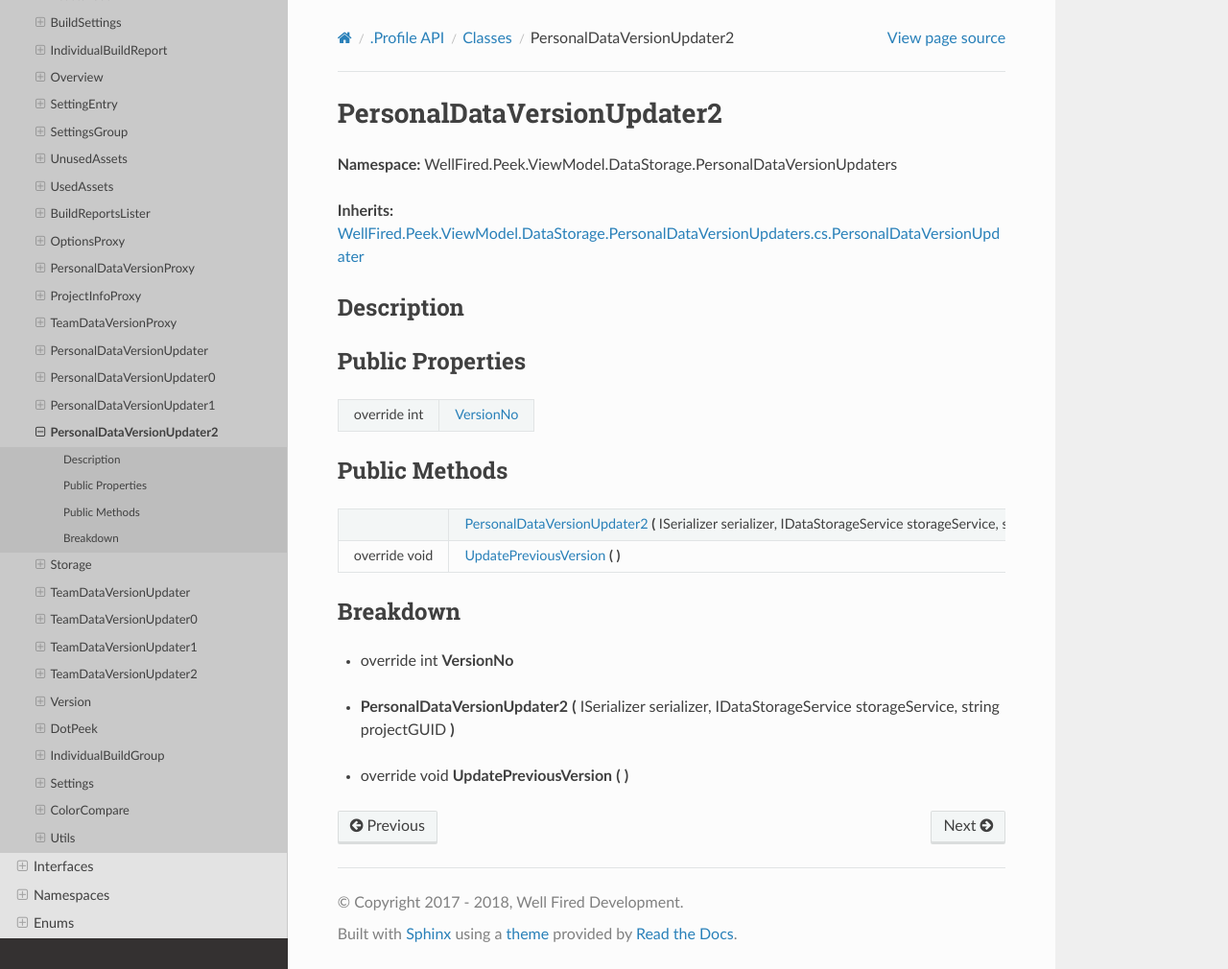
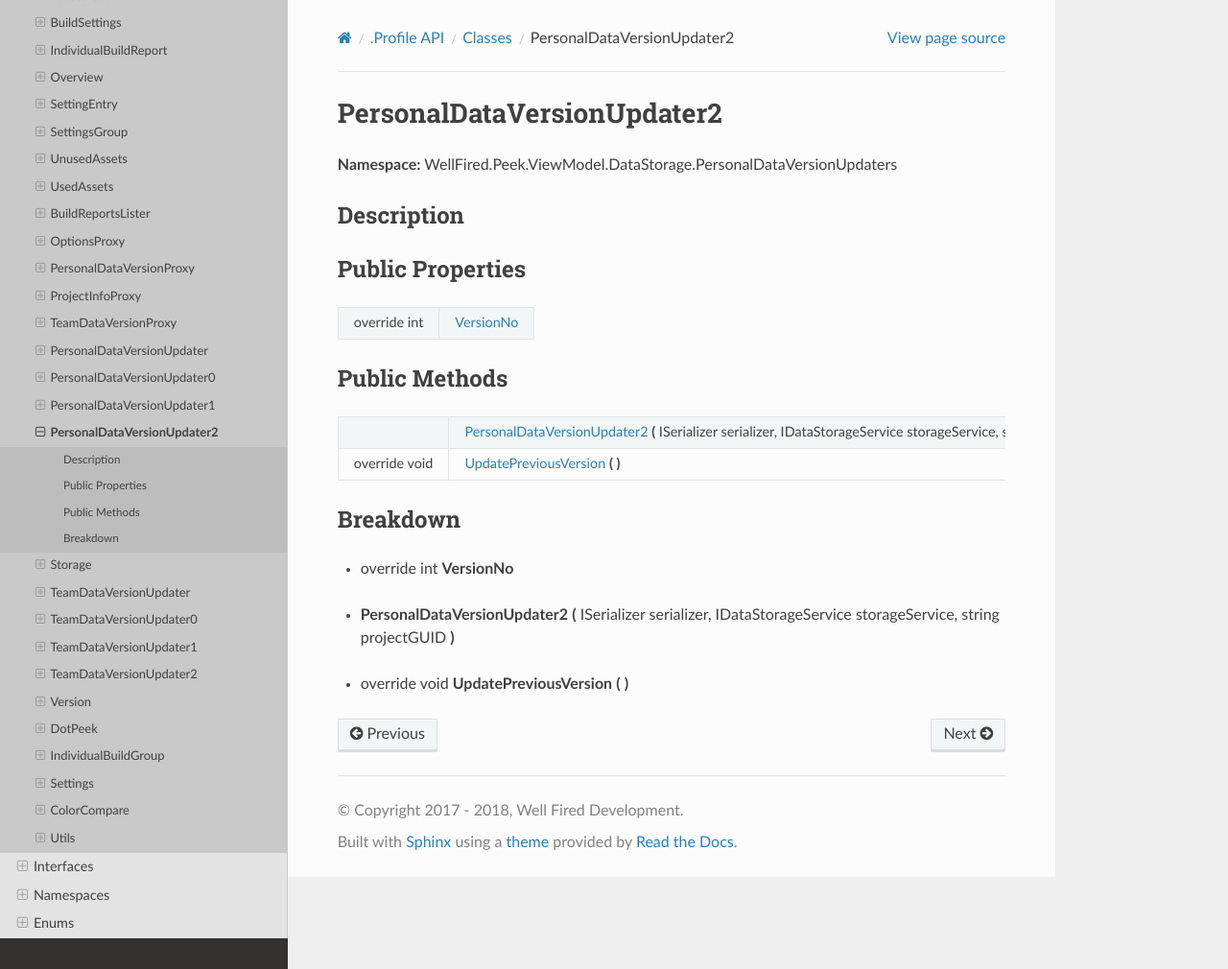
Before and after one commit to WellFiredDevelopment/dotPeekDocumentation, a Sphinx documentation site: the page built from sphinx/source/api/classes/class_wellfired_peek_viewmodel_datastorage_personaldataversionupdaters_cs_personaldataversionupdater2.rst, in a window 1280 px wide and 1010 px high. Shown: the whole window at 96% size. Built offline with Sphinx 7.4.7 and the Read the Docs theme 2.0.0, drawn with Linux system fonts in a browser that asks for light colours.

Commit message:
AutoBuildDocumentation

```diff
--- a/sphinx/source/api/classes/class_wellfired_peek_viewmodel_datastorage_personaldataversionupdaters_cs_personaldataversionupdater0.rst
+++ b/sphinx/source/api/classes/class_wellfired_peek_viewmodel_datastorage_personaldataversionupdaters_cs_personaldataversionupdater0.rst
@@ -4,9 +4,6 @@ PersonalDataVersionUpdater0
 ============================
 
 **Namespace:** :ref:`WellFired.Peek.ViewModel.DataStorage.PersonalDataVersionUpdaters<namespacewellfired_peek_viewmodel_datastorage_personaldataversionupdaters>`
-
-**Inherits:** :ref:`WellFired.Peek.ViewModel.DataStorage.PersonalDataVersionUpdaters.cs.PersonalDataVersionUpdater<classwellfired_peek_viewmodel_datastorage_personaldataversionupdaters_cs_personaldataversionupdater>`
-
 
 Description
 ------------
--- a/sphinx/source/api/classes/class_wellfired_peek_viewmodel_datastorage_personaldataversionupdaters_cs_personaldataversionupdater1.rst
+++ b/sphinx/source/api/classes/class_wellfired_peek_viewmodel_datastorage_personaldataversionupdaters_cs_personaldataversionupdater1.rst
@@ -4,9 +4,6 @@ PersonalDataVersionUpdater1
 ============================
 
 **Namespace:** :ref:`WellFired.Peek.ViewModel.DataStorage.PersonalDataVersionUpdaters<namespacewellfired_peek_viewmodel_datastorage_personaldataversionupdaters>`
-
-**Inherits:** :ref:`WellFired.Peek.ViewModel.DataStorage.PersonalDataVersionUpdaters.cs.PersonalDataVersionUpdater<classwellfired_peek_viewmodel_datastorage_personaldataversionupdaters_cs_personaldataversionupdater>`
-
 
 Description
 ------------
--- a/sphinx/source/api/classes/class_wellfired_peek_viewmodel_datastorage_personaldataversionupdaters_cs_personaldataversionupdater2.rst
+++ b/sphinx/source/api/classes/class_wellfired_peek_viewmodel_datastorage_personaldataversionupdaters_cs_personaldataversionupdater2.rst
@@ -4,9 +4,6 @@ PersonalDataVersionUpdater2
 ============================
 
 **Namespace:** :ref:`WellFired.Peek.ViewModel.DataStorage.PersonalDataVersionUpdaters<namespacewellfired_peek_viewmodel_datastorage_personaldataversionupdaters>`
-
-**Inherits:** :ref:`WellFired.Peek.ViewModel.DataStorage.PersonalDataVersionUpdaters.cs.PersonalDataVersionUpdater<classwellfired_peek_viewmodel_datastorage_personaldataversionupdaters_cs_personaldataversionupdater>`
-
 
 Description
 ------------
--- a/sphinx/source/api/classes/class_wellfired_peek_viewmodel_datastorage_teamdataversionupdaters_teamdataversionupdater0.rst
+++ b/sphinx/source/api/classes/class_wellfired_peek_viewmodel_datastorage_teamdataversionupdaters_teamdataversionupdater0.rst
@@ -4,9 +4,6 @@ TeamDataVersionUpdater0
 ========================
 
 **Namespace:** :ref:`WellFired.Peek.ViewModel.DataStorage<namespacewellfired_peek_viewmodel_datastorage>`
-
-**Inherits:** :ref:`WellFired.Peek.ViewModel.DataStorage.TeamDataVersionUpdaters.TeamDataVersionUpdater<classwellfired_peek_viewmodel_datastorage_teamdataversionupdaters_teamdataversionupdater>`
-
 
 Description
 ------------
--- a/sphinx/source/api/classes/class_wellfired_peek_viewmodel_datastorage_teamdataversionupdaters_teamdataversionupdater1.rst
+++ b/sphinx/source/api/classes/class_wellfired_peek_viewmodel_datastorage_teamdataversionupdaters_teamdataversionupdater1.rst
@@ -4,9 +4,6 @@ TeamDataVersionUpdater1
 ========================
 
 **Namespace:** :ref:`WellFired.Peek.ViewModel.DataStorage<namespacewellfired_peek_viewmodel_datastorage>`
-
-**Inherits:** :ref:`WellFired.Peek.ViewModel.DataStorage.TeamDataVersionUpdaters.TeamDataVersionUpdater<classwellfired_peek_viewmodel_datastorage_teamdataversionupdaters_teamdataversionupdater>`
-
 
 Description
 ------------
--- a/sphinx/source/api/classes/class_wellfired_peek_viewmodel_datastorage_teamdataversionupdaters_teamdataversionupdater2.rst
+++ b/sphinx/source/api/classes/class_wellfired_peek_viewmodel_datastorage_teamdataversionupdaters_teamdataversionupdater2.rst
@@ -4,9 +4,6 @@ TeamDataVersionUpdater2
 ========================
 
 **Namespace:** :ref:`WellFired.Peek.ViewModel.DataStorage<namespacewellfired_peek_viewmodel_datastorage>`
-
-**Inherits:** :ref:`WellFired.Peek.ViewModel.DataStorage.TeamDataVersionUpdaters.TeamDataVersionUpdater<classwellfired_peek_viewmodel_datastorage_teamdataversionupdaters_teamdataversionupdater>`
-
 
 Description
 ------------
```
